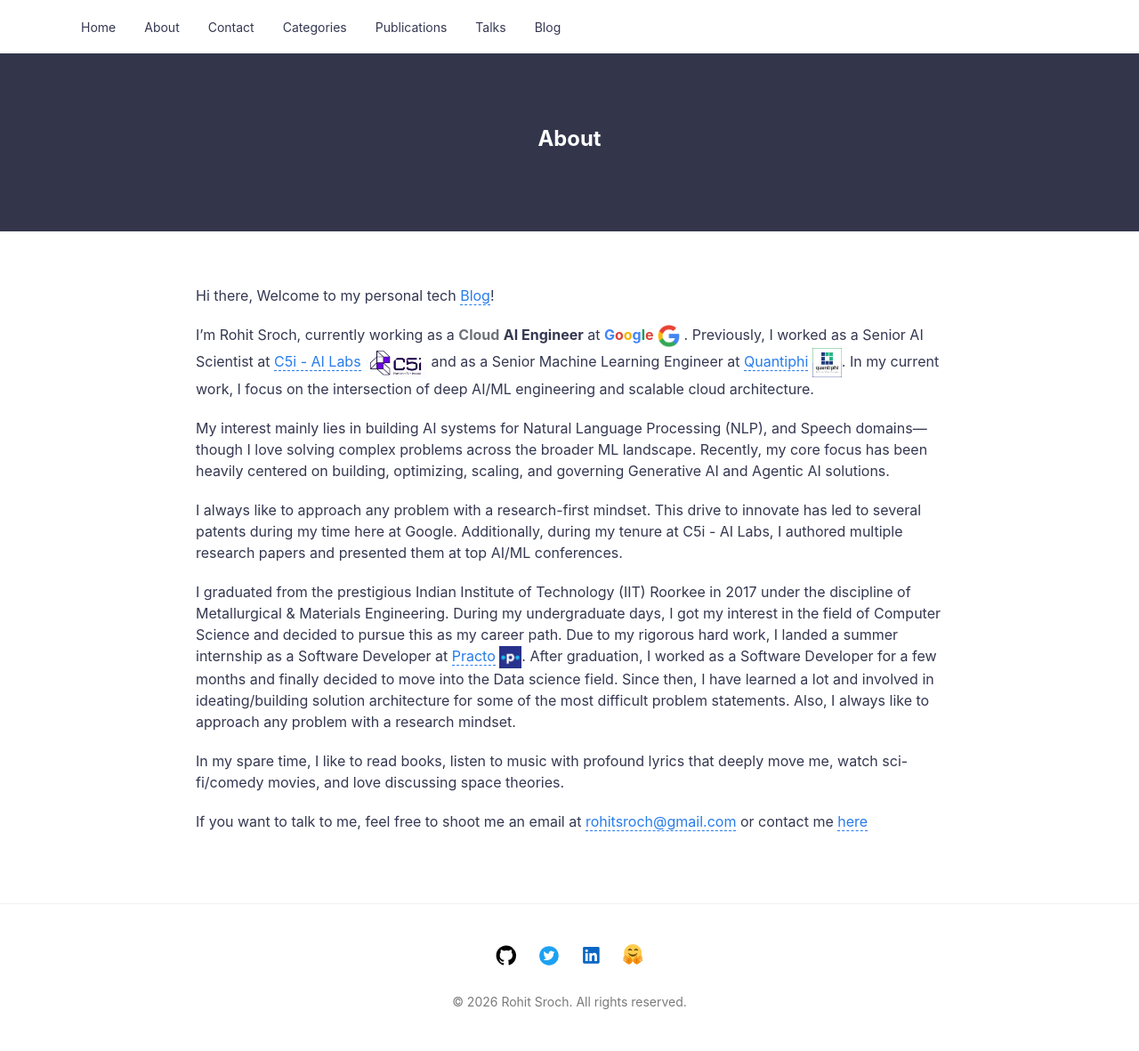
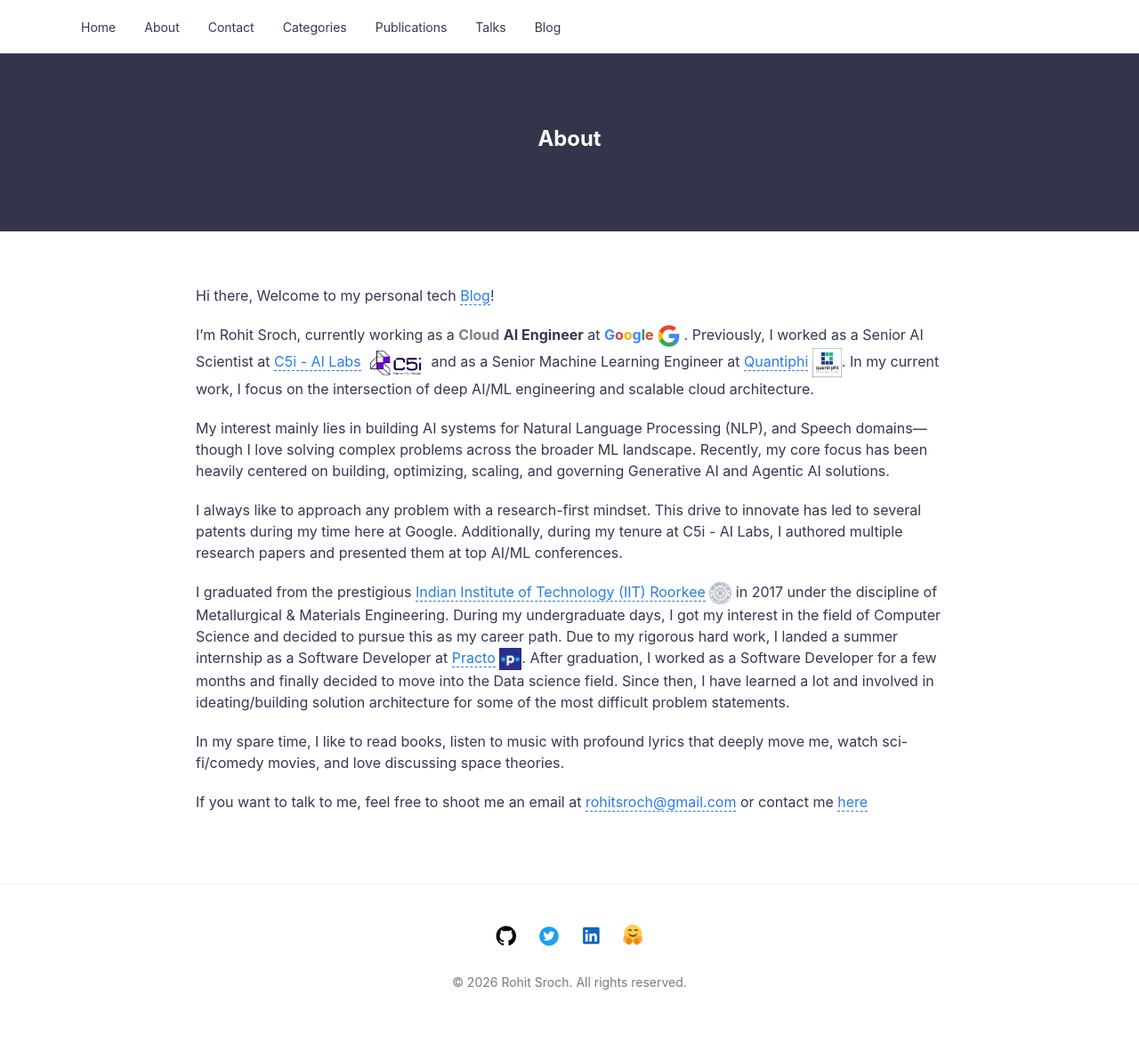
Before and after one commit to rohitsroch/rohitsroch.github.io, a Jekyll site: the page built from about.md, in a window 1280 px wide. Shown: the whole page at 89% size. Built offline with Jekyll 4.4.1, drawn with Linux system fonts in a browser that asks for light colours; after the commit the page ends 1159 px from its top, so only the background shows below that.

Commit message:
Update about.md

```diff
--- a/about.md
+++ b/about.md
@@ -6,13 +6,13 @@
 
 Hi there, Welcome to my personal tech [Blog](https://rohitsroch.github.io/#latest-posts)!
 
-I'm Rohit Sroch, currently working as a <span style="color:#6d7278; font-weight:bold;">Cloud</span> <strong>AI Engineer</strong> at <strong><span style="color:#4285F4;">G</span><span style="color:#DB4437;">o</span><span style="color:#F4B400;">o</span><span style="color:#4285F4;">g</span><span style="color:#0F9D58;">l</span><span style="color:#DB4437;">e</span></strong> <img src="{{ site.url }}{{ site.baseurl }}/assets/img/icons/google-logo.png" alt="Google Logo" style="width:25px; height:25px;"> . Previously, I worked as a Senior AI Scientist at [C5i - AI Labs](https://www.c5i.ai/ai-labs/) <img src="{{ site.url }}{{ site.baseurl }}/assets/img/icons/c5i-logo.png" alt="C5i Logo" style="width:70px; height:35px;"> and as a Senior Machine Learning Engineer at [Quantiphi](https://www.quantiphi.com/) <img src="{{ site.url }}{{ site.baseurl }}/assets/img/icons/quantiphi-logo.png" alt="Quantiphi Logo" style="width:33px; height:33px;">. In my current work, I focus on the intersection of deep AI/ML engineering and scalable cloud architecture.
+I'm Rohit Sroch, currently working as a <span style="color:#7a7e82; font-weight:bold;">Cloud</span> <strong>AI Engineer</strong> at <strong><span style="color:#4285F4;">G</span><span style="color:#DB4437;">o</span><span style="color:#F4B400;">o</span><span style="color:#4285F4;">g</span><span style="color:#0F9D58;">l</span><span style="color:#DB4437;">e</span></strong> <img src="{{ site.url }}{{ site.baseurl }}/assets/img/icons/google-logo.png" alt="Google Logo" style="width:25px; height:25px;"> . Previously, I worked as a Senior AI Scientist at [C5i - AI Labs](https://www.c5i.ai/ai-labs/) <img src="{{ site.url }}{{ site.baseurl }}/assets/img/icons/c5i-logo.png" alt="C5i Logo" style="width:70px; height:35px;"> and as a Senior Machine Learning Engineer at [Quantiphi](https://www.quantiphi.com/) <img src="{{ site.url }}{{ site.baseurl }}/assets/img/icons/quantiphi-logo.png" alt="Quantiphi Logo" style="width:33px; height:33px;">. In my current work, I focus on the intersection of deep AI/ML engineering and scalable cloud architecture.
 
 My interest mainly lies in building AI systems for Natural Language Processing (NLP), and Speech domains—though I love solving complex problems across the broader ML landscape. Recently, my core focus has been heavily centered on building, optimizing, scaling, and governing Generative AI and Agentic AI solutions.
 
 I always like to approach any problem with a research-first mindset. This drive to innovate has led to several patents during my time here at Google. Additionally, during my tenure at C5i - AI Labs, I authored multiple research papers and presented them at top AI/ML conferences.
 
-I graduated from the prestigious Indian Institute of Technology (IIT) Roorkee in 2017 under the discipline of Metallurgical & Materials Engineering. During my undergraduate days, I got my interest in the field of Computer Science and decided to pursue this as my career path. Due to my rigorous hard work, I landed a summer internship as a Software Developer at [Practo](https://www.practo.com/) <img src="{{ site.url }}{{ site.baseurl }}/assets/img/icons/practo-logo.png" alt="Practo Logo" style="width:25px; height:25px;">. After graduation, I worked as a Software Developer for a few months and finally decided to move into the Data science field. Since then, I have learned a lot and involved in ideating/building solution architecture for some of the most difficult problem statements. Also, I always like to approach any problem with a research mindset.
+I graduated from the prestigious [Indian Institute of Technology (IIT) Roorkee](https://iitr.ac.in/) <img src="{{ site.url }}{{ site.baseurl }}/assets/img/icons/iitr-logo.png" alt="IITR Logo" style="width:25px; height:25px;"> in 2017 under the discipline of Metallurgical & Materials Engineering. During my undergraduate days, I got my interest in the field of Computer Science and decided to pursue this as my career path. Due to my rigorous hard work, I landed a summer internship as a Software Developer at [Practo](https://www.practo.com/) <img src="{{ site.url }}{{ site.baseurl }}/assets/img/icons/practo-logo.png" alt="Practo Logo" style="width:25px; height:25px;">. After graduation, I worked as a Software Developer for a few months and finally decided to move into the Data science field. Since then, I have learned a lot and involved in ideating/building solution architecture for some of the most difficult problem statements.
 
 In my spare time, I like to read books, listen to music with profound lyrics that deeply move me, watch sci-fi/comedy movies, and love discussing space theories.
 
```
